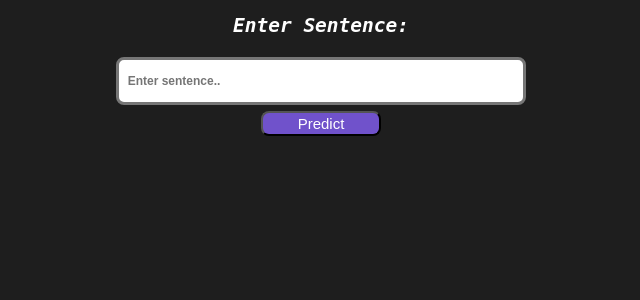
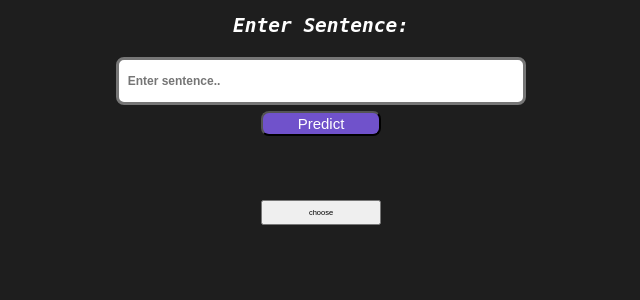
Before and after one commit to Piotrekszmel/University-Project-NLP, a Flask app: page /Sentiment in a window 1280 px wide. Shown: the part 235-535 px from the top of the page, without its empty margins (319-959 px from the left). Run offline with Flask 2, Linux system fonts and the light colour scheme.

Commit message:
created button_back class for sentiment.css and added button to sentiment.html

```diff
--- a/app/static/css/sentiment.css
+++ b/app/static/css/sentiment.css
@@ -69,3 +69,17 @@ p {
   color: black;
   text-align: center;
 }
+
+.button__back {
+	text-rendering: auto;
+	letter-spacing: normal;
+	word-spacing: normal;
+	text-transform: none;
+	text-indent: 0;
+	text-shadow: none;
+	display: inline-block;
+	margin-top: 5%;
+	font: 200 7.5px Arial;
+	height: 25px;
+	width: 120px;
+}
--- a/app/templates/sentiment.html
+++ b/app/templates/sentiment.html
@@ -22,6 +22,9 @@
 			<div class="button">
 				<input class="predict-button" type="submit" value="Predict">
 			</div>
+			<div>
+				<button class="button__back" onclick="window.location.href='/Sentiment'">choose</button>
+			</div>
 		</form>
 	</div>
 </body>
```
